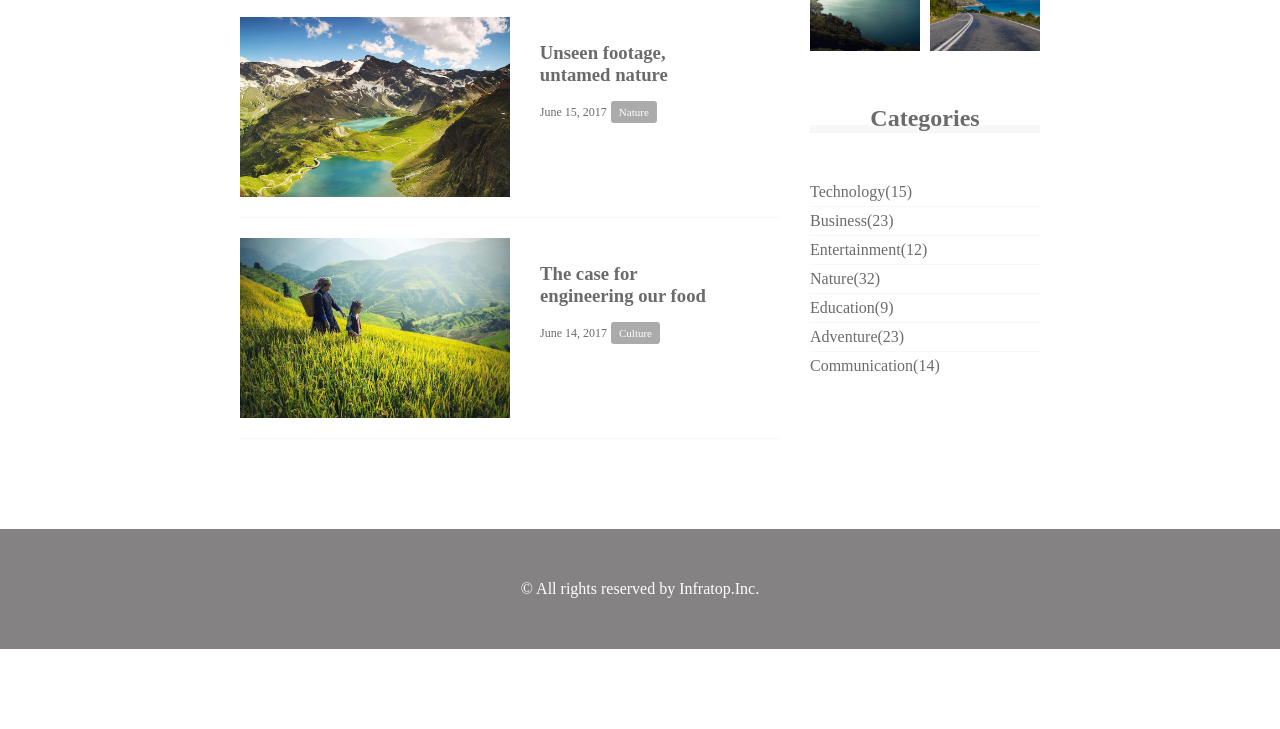
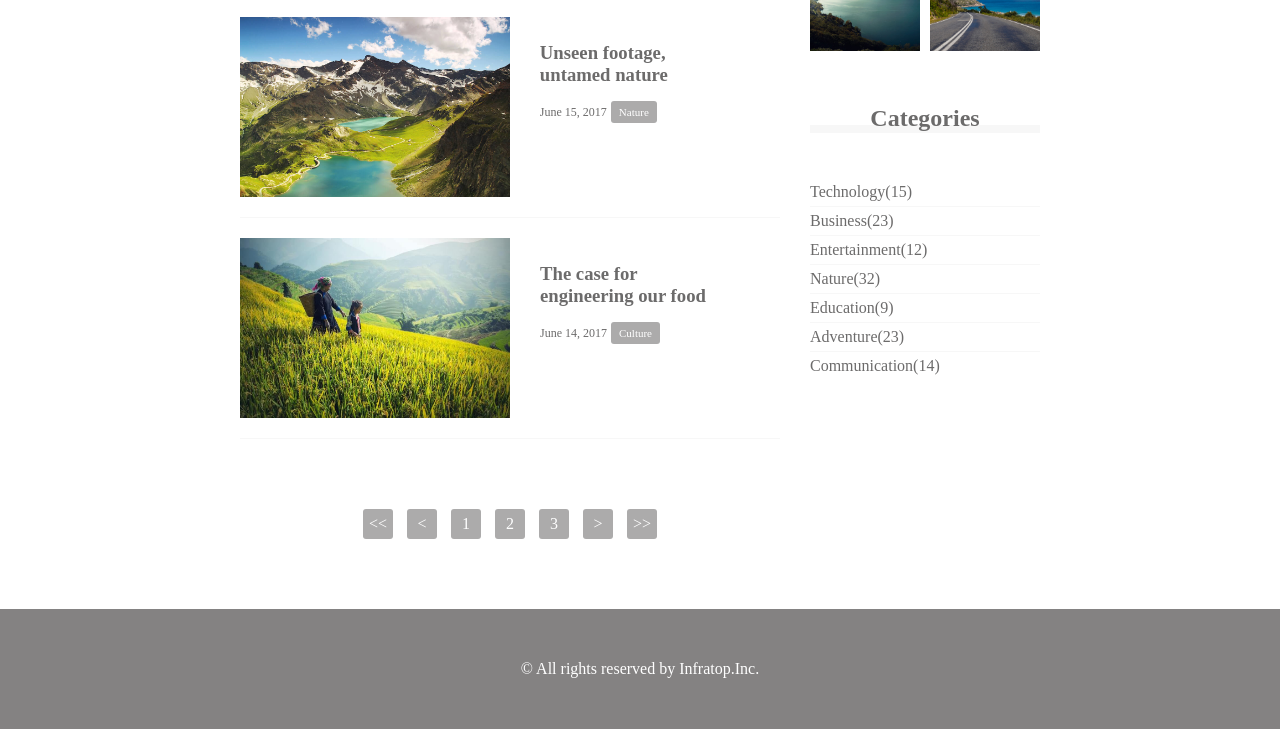
Before and after one commit to kmochi819/Practice, a plain HTML site: page caravan/index.html in a window 1280 px wide. Shown: the part 1193-1922 px from the top of the page. Before the commit the page ends 1842 px from the top, so only its background shows below. Drawn offline with Linux system fonts and the light colour scheme.

Commit message:
[Finish]HTML/CSS 8章

```diff
--- a/caravan/index.html
+++ b/caravan/index.html
@@ -115,17 +115,35 @@
             </section>
           </div>
         </div>
+        <div class="pagination">
+          <p><<</p>
+          <p><</p>
+          <p>1</p>
+          <p>2</p>
+          <p>3</p>
+          <p>></p>
+          <p>>></p>
+        </div>
       </section>
-
       <div class="sidebar">
         <section class="popular">
           <h2 class="popular-heading common-heading">Popular</h2>
           <div class="sidebar-contents">
-            <p class="popular-text">To solve old problems,<br>study new species</p>
-            <p class="popular-text">Why Earth may someday<br>look like Mars</p>
-            <p class="popular-text">What will humans look<br>like in 100 years?</p>
-            <p class="popular-text">How to grow a forest<br>in your backyard</p>
-            <p class="popular-text">How humans could evolve<br>to survive in space</p>
+            <p class="popular-text">
+              To solve old problems,<br />study new species
+            </p>
+            <p class="popular-text">
+              Why Earth may someday<br />look like Mars
+            </p>
+            <p class="popular-text">
+              What will humans look<br />like in 100 years?
+            </p>
+            <p class="popular-text">
+              How to grow a forest<br />in your backyard
+            </p>
+            <p class="popular-text">
+              How humans could evolve<br />to survive in space
+            </p>
           </div>
         </section>
         <section class="instagram">
--- a/caravan/style.css
+++ b/caravan/style.css
@@ -60,20 +60,20 @@ header .heading {
 }
 
 main {
-  width: 800px;
-  display: flex;
-  justify-content: center;
-  margin: 0 auto;
-  padding: 70px 0;
+  width: 800px; /* 横幅800px */
+  display: flex; /* Flexboxの利用 */
+  justify-content: center; /* 要素の横並び・中央寄せ */
+  margin: 0 auto; /* 要素の中央揃え */
+  padding: 70px 0; /* 上下に70px、左右に0pxの内側余白 */
 }
 
 .blog {
   width: 540px;
-  margin-right: 30px;
+  margin-right: 30px; /* 領域の右側余白 */
 }
 
 .blog-heading {
-  border-bottom: 8px solid;
+  border-bottom: 8px solid #f7f7f7;
   text-align: center;
   line-height: 0.6;
 }
@@ -114,6 +114,22 @@ main {
   border-radius: 3px;
   color: #fff;
   font-size: 11px;
+}
+
+.pagination {
+  text-align: center;
+  padding-top: 50px;
+}
+
+.pagination p {
+  display: inline-block;
+  width: 30px;
+  height: 30px;
+  margin: 0 5px;
+  color: #fff;
+  background-color: #acabab;
+  border-radius: 3px;
+  line-height: 30px;
 }
 
 .sidebar {
```
